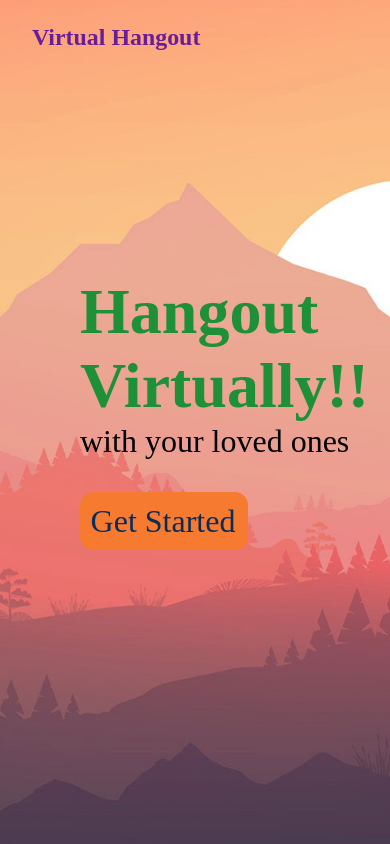
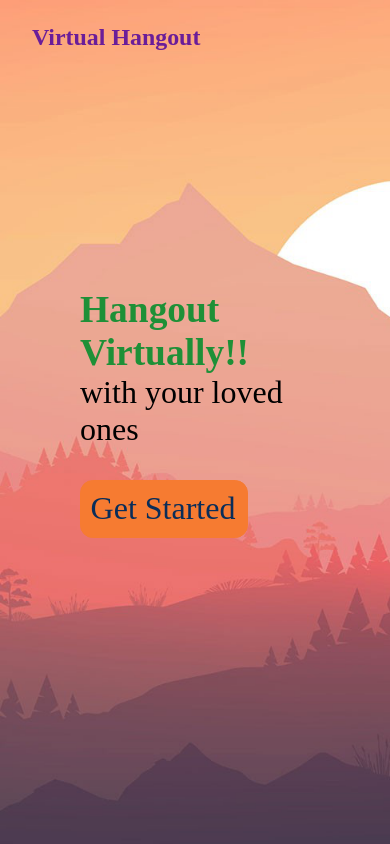
Before and after one commit to PratyushKumarSinha0708/Virtual-Hangout, a React (Vite) app in the folder Frontend/: page / in a window 390 px wide. Built offline with nearby package versions, Linux system fonts and the light colour scheme; some icons are missing.

Commit message:
fixed the font size

```diff
--- a/Frontend/src/pages/LandingPage.jsx
+++ b/Frontend/src/pages/LandingPage.jsx
@@ -90,7 +90,9 @@ export default function LandingPage() {
       )}
       <div className="mainContainer">
         <div className="tagline">
-          <span><h1 style={{ color: "#1e9037ff" }}>Hangout Virtually!!</h1></span><p>with your loved ones</p>
+          <span>{!isMobile && (<h1 style={{ color: "#1e9037ff" }}>Hangout Virtually!!</h1>)}
+          {isMobile && (<h3 style={{ color: "#1e9037ff" }}>Hangout Virtually!!</h3>)}
+          </span><p>with your loved ones</p>
           <div className="get-started" role='button'><Link to={"/auth"} className='link'>Get Started
           </Link></div>
         </div>
```
